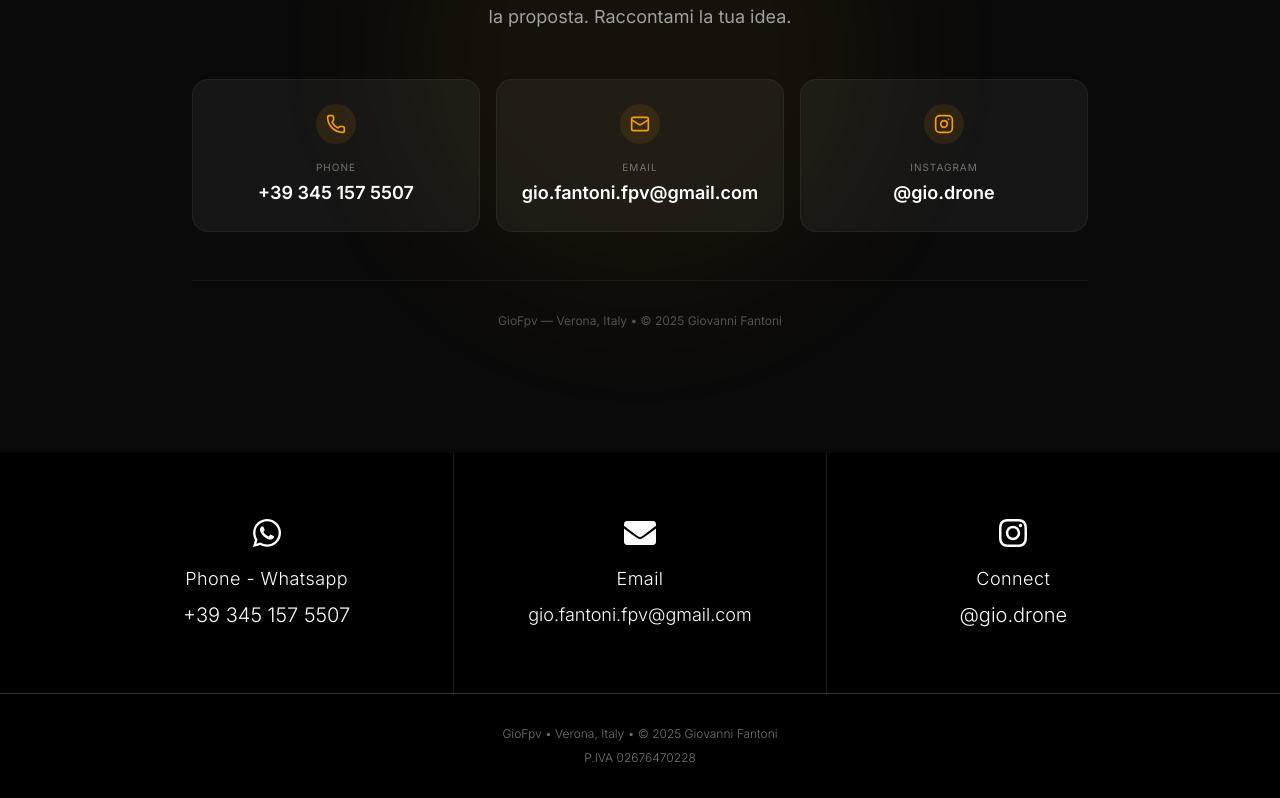
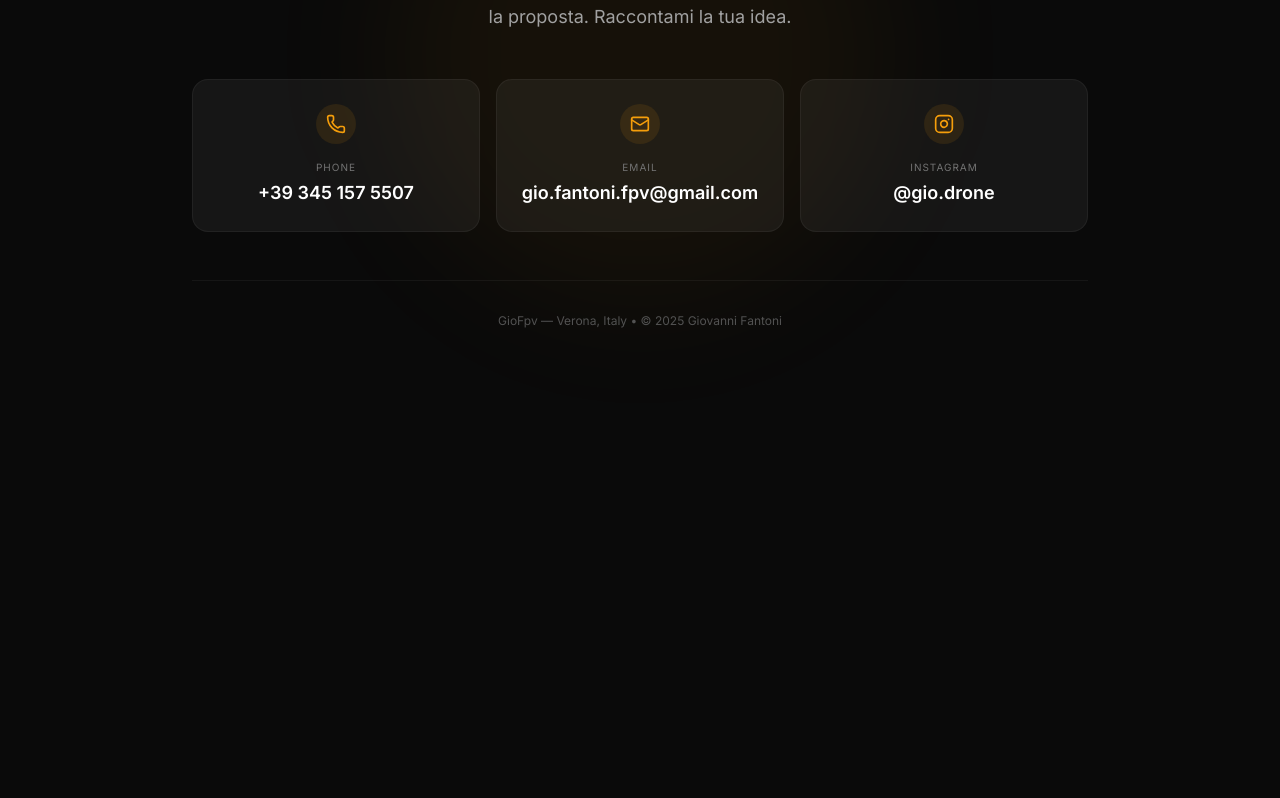
Before and after one commit to Gi0mputer/giofpv-site, a Next.js app: page /contact in a window 1280 px wide. Shown: the part 347-1145 px from the top of the page. After the commit the page ends 800 px from the top, so only its background shows below. Built offline with nearby package versions, Linux system fonts and the light colour scheme.

Commit message:
Refactor footer: reduce height, remove borders, hide on contact page

```diff
--- a/app/components/SiteFooter.tsx
+++ b/app/components/SiteFooter.tsx
@@ -1,20 +1,30 @@
+"use client";
+
 import Link from "next/link";
 import { FaInstagram, FaWhatsapp, FaEnvelope } from "react-icons/fa";
+import { usePathname } from "next/navigation";
 
 export function SiteFooter() {
+  const pathname = usePathname();
+
+  // Hide footer on contact page since it already has contact info
+  if (pathname === "/contact") {
+    return null;
+  }
+
   return (
     <footer className="bg-black text-white">
       {/* Main Footer Content */}
       <div className="mx-auto max-w-6xl px-4 grid grid-cols-1 md:grid-cols-3">
 
         {/* Phone - Whatsapp Section */}
-        <div className="group border-t border-white/20 md:border-t-0 py-12 md:py-16 flex flex-col items-center justify-center gap-4 text-center cursor-pointer">
-          <FaWhatsapp className="h-8 w-8 text-white transition-colors group-hover:text-sunset-amber" />
+        <div className="group py-8 md:py-10 flex flex-col items-center justify-center gap-3 text-center cursor-pointer">
+          <FaWhatsapp className="h-7 w-7 text-white transition-colors group-hover:text-sunset-amber" />
           <div>
-            <h3 className="text-lg font-light tracking-wide text-white">Phone - Whatsapp</h3>
+            <h3 className="text-base font-light tracking-wide text-white">Phone - Whatsapp</h3>
             <Link
               href="https://wa.me/393451575507"
-              className="mt-2 block text-xl font-light text-white transition-colors group-hover:text-sunset-amber"
+              className="mt-2 block text-lg font-light text-white transition-colors group-hover:text-sunset-amber"
             >
               +39 345 157 5507
             </Link>
@@ -22,13 +32,13 @@ export function SiteFooter() {
         </div>
 
         {/* Email Section */}
-        <div className="group border-t border-white/20 md:border-t-0 md:border-l md:border-r md:border-white/10 py-12 md:py-16 flex flex-col items-center justify-center gap-4 text-center cursor-pointer">
-          <FaEnvelope className="h-8 w-8 text-white transition-colors group-hover:text-sunset-amber" />
+        <div className="group py-8 md:py-10 flex flex-col items-center justify-center gap-3 text-center cursor-pointer">
+          <FaEnvelope className="h-7 w-7 text-white transition-colors group-hover:text-sunset-amber" />
           <div>
-            <h3 className="text-lg font-light tracking-wide text-white">Email</h3>
+            <h3 className="text-base font-light tracking-wide text-white">Email</h3>
             <a
               href="mailto:gio.fantoni.fpv@gmail.com"
-              className="mt-2 block text-lg font-light text-white transition-colors group-hover:text-sunset-amber"
+              className="mt-2 block text-base font-light text-white transition-colors group-hover:text-sunset-amber"
             >
               gio.fantoni.fpv@gmail.com
             </a>
@@ -36,15 +46,15 @@ export function SiteFooter() {
         </div>
 
         {/* Connect Section */}
-        <div className="group border-t border-white/20 md:border-t-0 py-12 md:py-16 flex flex-col items-center justify-center gap-4 text-center cursor-pointer">
-          <FaInstagram className="h-8 w-8 text-white transition-colors group-hover:text-sunset-amber" />
+        <div className="group py-8 md:py-10 flex flex-col items-center justify-center gap-3 text-center cursor-pointer">
+          <FaInstagram className="h-7 w-7 text-white transition-colors group-hover:text-sunset-amber" />
           <div>
-            <h3 className="text-lg font-light tracking-wide text-white">Connect</h3>
+            <h3 className="text-base font-light tracking-wide text-white">Connect</h3>
             <Link
               href="https://instagram.com/gio.drone"
               target="_blank"
               rel="noreferrer"
-              className="mt-2 block text-xl font-light text-white transition-colors group-hover:text-sunset-amber"
+              className="mt-2 block text-lg font-light text-white transition-colors group-hover:text-sunset-amber"
             >
               @gio.drone
             </Link>
@@ -53,10 +63,10 @@ export function SiteFooter() {
       </div>
 
       {/* Footer Bottom */}
-      <div className="border-t border-white/20 py-8">
-        <div className="mx-auto max-w-6xl px-4 text-center text-xs text-neutral-500 font-light">
+      <div className="border-t border-white/10 py-6">
+        <div className="mx-auto max-w-6xl px-4 text-center text-xs text-neutral-600 font-light">
           <p>GioFpv • Verona, Italy • © 2025 Giovanni Fantoni</p>
-          <p className="mt-2">P.IVA 02676470228</p>
+          <p className="mt-1">P.IVA 02676470228</p>
         </div>
       </div>
     </footer>
--- a/app/layout.tsx
+++ b/app/layout.tsx
@@ -42,15 +42,21 @@ export const metadata: Metadata = {
   },
 };
 
+function LayoutContent({ children }: { children: React.ReactNode }) {
+  return (
+    <div className="flex min-h-screen flex-col">
+      <SiteHeader />
+      <div className="flex-1">{children}</div>
+      <SiteFooter />
+    </div>
+  );
+}
+
 export default function RootLayout({ children }: { children: React.ReactNode }) {
   return (
     <html lang="it" suppressHydrationWarning>
       <body className={inter.className + " bg-neutral-950 text-neutral-100 antialiased"}>
-        <div className="flex min-h-screen flex-col">
-          <SiteHeader />
-          <div className="flex-1">{children}</div>
-          <SiteFooter />
-        </div>
+        <LayoutContent>{children}</LayoutContent>
       </body>
     </html>
   );
```
